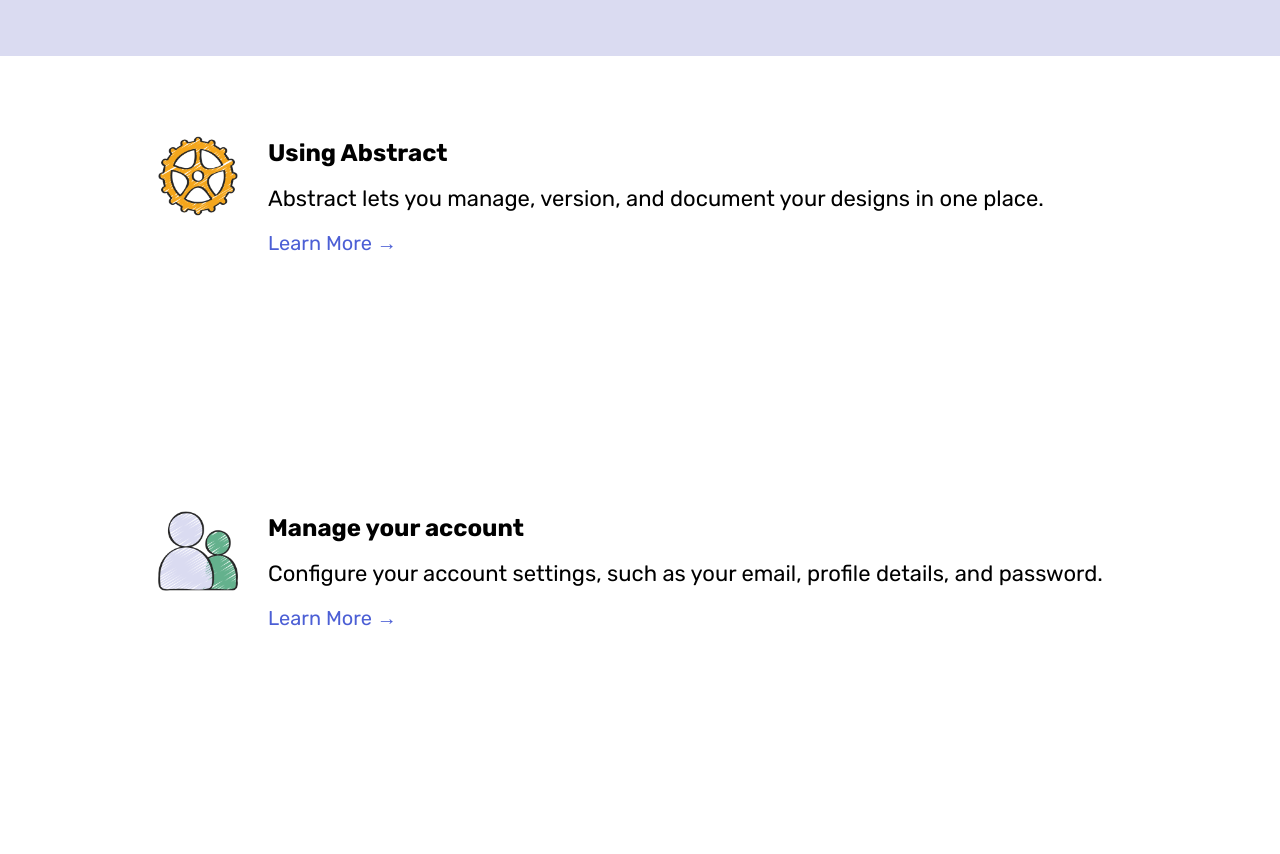
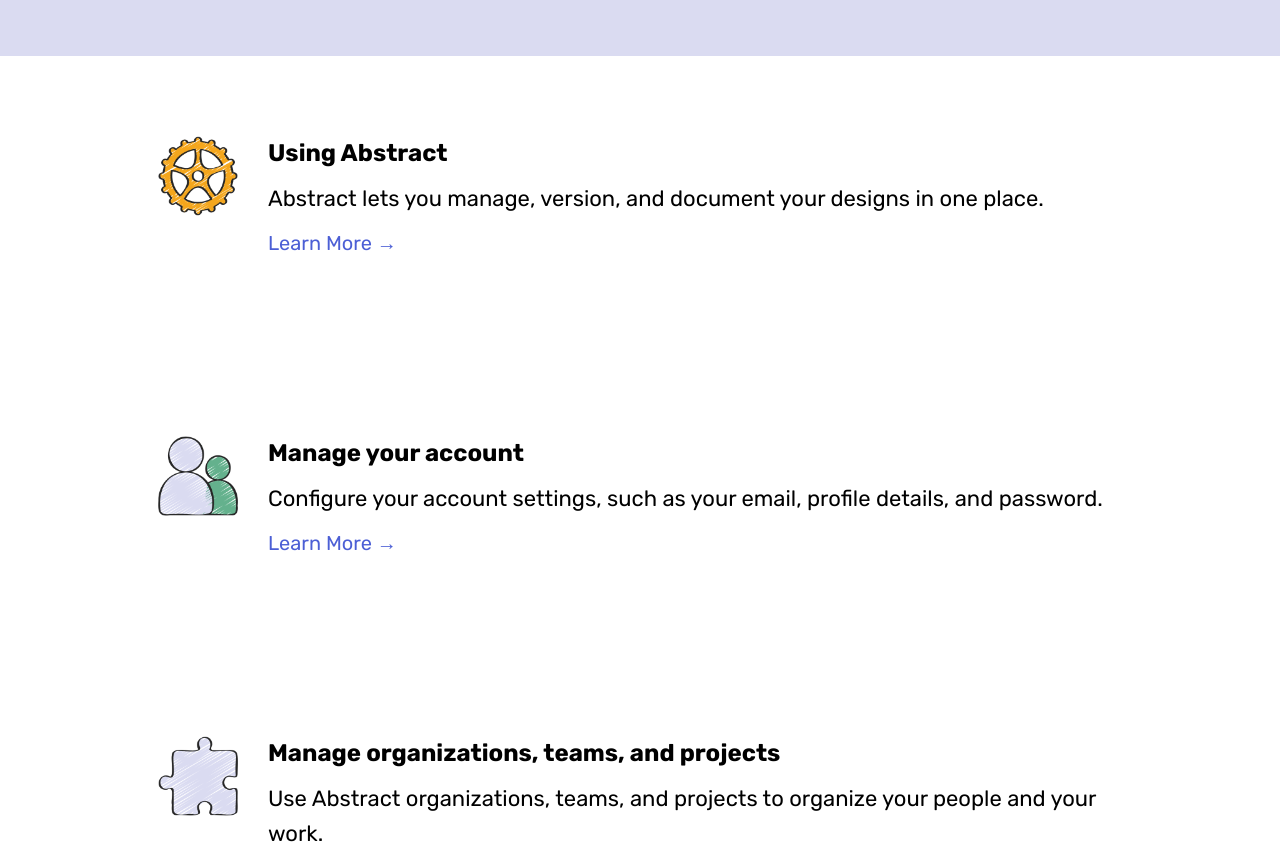
Before and after one commit to Kurt3z/abstract-clone, a plain HTML site: page index.html in a window 1280 px wide. Shown: the part 520-1374 px from the top of the page. Drawn offline with Linux system fonts and the light colour scheme.

Commit message:
feat: adjust some heights and paddings

```diff
--- a/style.css
+++ b/style.css
@@ -112,7 +112,6 @@ body {
 }
 
 .information-box > .text-wrapper {
-    margin-bottom: 100px;
     line-height: 35px;
     display: flex;
     flex-direction: column;
@@ -229,8 +228,8 @@ footer a {
     }
 
     .information-box {
-        min-width: 500px;
-        min-height: 325px;
+        min-width: 550px;
+        min-height: 250px;
         flex: 1;
     }
 
```
